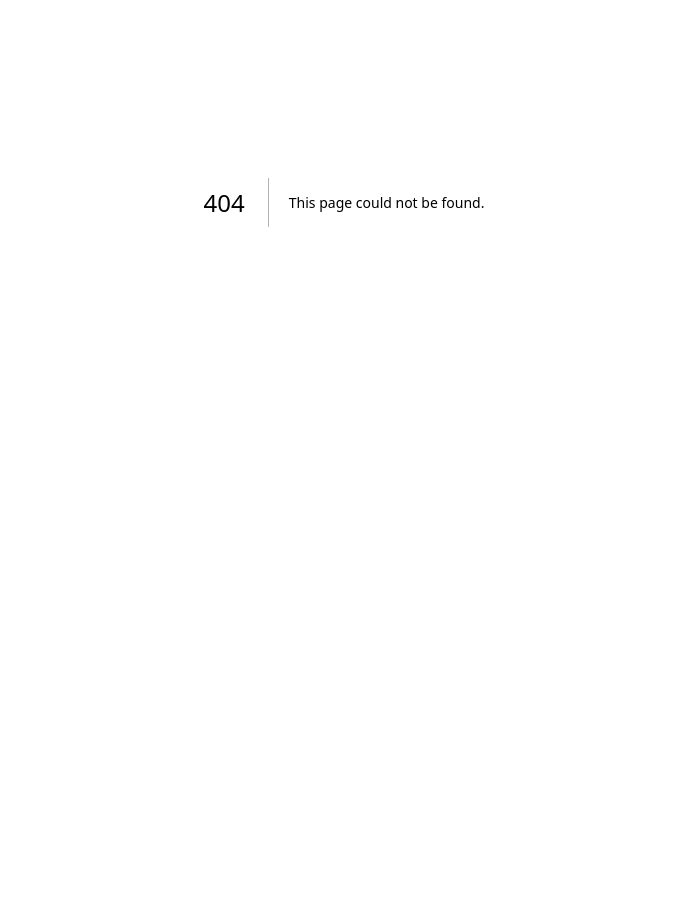
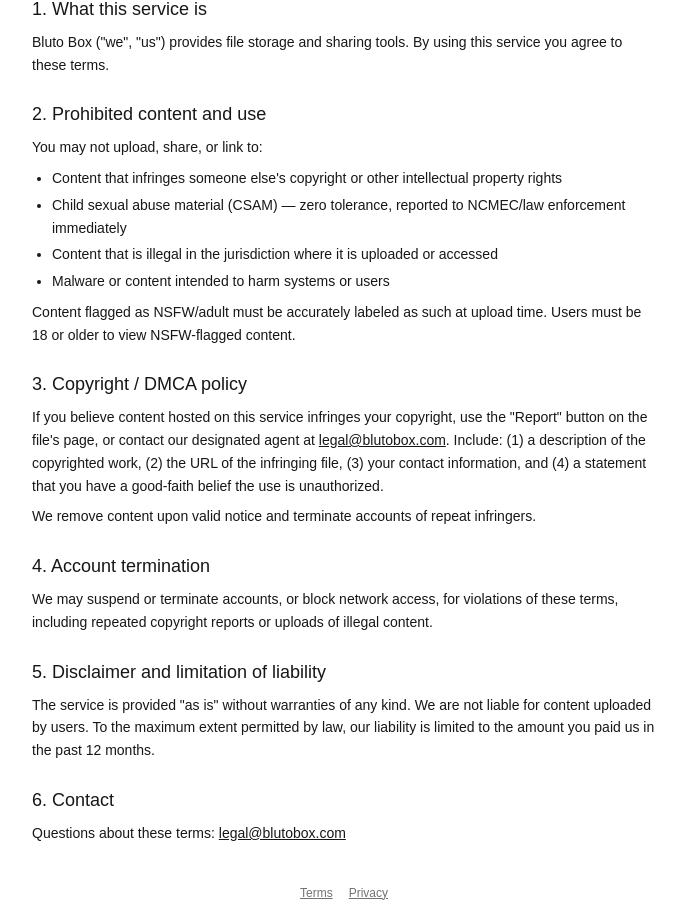
Before and after one commit to azrxc/blutobox, a Next.js app: page /terms in a window 1280 px wide. Before the commit this address had no page. Shown: the part 198-1115 px from the top of the page, without its empty margins (296-981 px from the left). Before the commit the page ends 800 px from the top, so only its background shows below. Built offline with nearby package versions, Linux system fonts and the light colour scheme.

Commit message:
Add ToS/Privacy pages, signup agreement checkbox, footer nav, launch checklist

```diff
--- a/src/app/layout.tsx
+++ b/src/app/layout.tsx
@@ -1,5 +1,6 @@
 import type { Metadata } from "next";
 import { Geist, Geist_Mono } from "next/font/google";
+import Link from "next/link";
 import "./globals.css";
 import { Providers } from "./providers";
 
@@ -14,8 +15,8 @@
 });
 
 export const metadata: Metadata = {
-  title: "Create Next App",
-  description: "Generated by create next app",
+  title: "Bluto Box",
+  description: "Upload and share files.",
 };
 
 export default function RootLayout({
@@ -30,6 +31,10 @@
     >
       <body className="min-h-full flex flex-col">
         <Providers>{children}</Providers>
+        <footer className="flex justify-center gap-4 p-4 text-xs text-neutral-500">
+          <Link href="/terms" className="underline">Terms</Link>
+          <Link href="/privacy" className="underline">Privacy</Link>
+        </footer>
       </body>
     </html>
   );
--- /dev/null
+++ b/src/app/privacy/page.tsx
@@ -0,0 +1,57 @@
+export default function PrivacyPage() {
+  return (
+    <main className="mx-auto max-w-2xl flex-1 space-y-6 p-6 text-sm leading-relaxed">
+      <div className="rounded border border-yellow-400 bg-yellow-50 p-3 text-xs text-yellow-800 dark:bg-yellow-950/20 dark:text-yellow-200">
+        Template — replace placeholder details below and have this reviewed by a lawyer before public launch.
+      </div>
+
+      <h1 className="text-2xl font-semibold">Privacy Policy</h1>
+      <p className="text-neutral-500">Last updated: [DATE]</p>
+
+      <section className="space-y-2">
+        <h2 className="text-lg font-medium">1. What we collect</h2>
+        <ul className="list-disc space-y-1 pl-5">
+          <li>Account info: email address, hashed password</li>
+          <li>Uploaded files and their metadata (filename, size, type)</li>
+          <li>The IP address of uploaders, used for abuse prevention and rate limiting</li>
+          <li>Payment information for Pro subscriptions, handled entirely by Stripe — we never see your card number</li>
+        </ul>
+      </section>
+
+      <section className="space-y-2">
+        <h2 className="text-lg font-medium">2. Why we collect it</h2>
+        <p>
+          Uploader IP addresses are retained to detect and block abuse (e.g. repeated copyright infringement or
+          illegal content uploads) and are shared with law enforcement only when legally required or in response to a
+          valid legal request.
+        </p>
+      </section>
+
+      <section className="space-y-2">
+        <h2 className="text-lg font-medium">3. Third parties we use</h2>
+        <ul className="list-disc space-y-1 pl-5">
+          <li>Backblaze B2 — file storage</li>
+          <li>Neon — database hosting</li>
+          <li>Stripe — payment processing</li>
+          <li>Resend — transactional email delivery</li>
+          <li>Upstash — rate limiting infrastructure</li>
+        </ul>
+      </section>
+
+      <section className="space-y-2">
+        <h2 className="text-lg font-medium">4. Your rights</h2>
+        <p>
+          You can request deletion of your account and associated files at any time by contacting{" "}
+          <a href="mailto:privacy@blutobox.com" className="underline">privacy@blutobox.com</a>.
+        </p>
+      </section>
+
+      <section className="space-y-2">
+        <h2 className="text-lg font-medium">5. Contact</h2>
+        <p>
+          Questions about this policy: <a href="mailto:privacy@blutobox.com" className="underline">privacy@blutobox.com</a>
+        </p>
+      </section>
+    </main>
+  );
+}
--- a/src/app/register/page.tsx
+++ b/src/app/register/page.tsx
@@ -11,9 +11,14 @@
   const [error, setError] = useState<string | null>(null);
   const [submitted, setSubmitted] = useState(false);
   const [loading, setLoading] = useState(false);
+  const [agreed, setAgreed] = useState(false);
 
   async function handleSubmit(e: React.FormEvent) {
     e.preventDefault();
+    if (!agreed) {
+      setError("You must agree to the Terms and Privacy Policy");
+      return;
+    }
     setError(null);
     setLoading(true);
 
@@ -80,6 +85,24 @@
             className="w-full rounded border px-3 py-2 text-sm"
           />
         </div>
+        <label className="flex items-start gap-2 text-xs text-neutral-500">
+          <input
+            type="checkbox"
+            checked={agreed}
+            onChange={(e) => setAgreed(e.target.checked)}
+            className="mt-0.5"
+          />
+          <span>
+            I agree to the{" "}
+            <Link href="/terms" className="underline" target="_blank">
+              Terms
+            </Link>{" "}
+            and{" "}
+            <Link href="/privacy" className="underline" target="_blank">
+              Privacy Policy
+            </Link>
+          </span>
+        </label>
         <button
           type="submit"
           disabled={loading}
--- /dev/null
+++ b/src/app/terms/page.tsx
@@ -0,0 +1,73 @@
+export default function TermsPage() {
+  return (
+    <main className="mx-auto max-w-2xl flex-1 space-y-6 p-6 text-sm leading-relaxed">
+      <div className="rounded border border-yellow-400 bg-yellow-50 p-3 text-xs text-yellow-800 dark:bg-yellow-950/20 dark:text-yellow-200">
+        Template — replace placeholder details below and have this reviewed by a lawyer before public launch.
+      </div>
+
+      <h1 className="text-2xl font-semibold">Terms of Service</h1>
+      <p className="text-neutral-500">Last updated: [DATE]</p>
+
+      <section className="space-y-2">
+        <h2 className="text-lg font-medium">1. What this service is</h2>
+        <p>
+          Bluto Box (&quot;we&quot;, &quot;us&quot;) provides file storage and sharing tools. By using
+          this service you agree to these terms.
+        </p>
+      </section>
+
+      <section className="space-y-2">
+        <h2 className="text-lg font-medium">2. Prohibited content and use</h2>
+        <p>You may not upload, share, or link to:</p>
+        <ul className="list-disc space-y-1 pl-5">
+          <li>Content that infringes someone else&apos;s copyright or other intellectual property rights</li>
+          <li>Child sexual abuse material (CSAM) — zero tolerance, reported to NCMEC/law enforcement immediately</li>
+          <li>Content that is illegal in the jurisdiction where it is uploaded or accessed</li>
+          <li>Malware or content intended to harm systems or users</li>
+        </ul>
+        <p>
+          Content flagged as NSFW/adult must be accurately labeled as such at upload time.
+          Users must be 18 or older to view NSFW-flagged content.
+        </p>
+      </section>
+
+      <section className="space-y-2">
+        <h2 className="text-lg font-medium">3. Copyright / DMCA policy</h2>
+        <p>
+          If you believe content hosted on this service infringes your copyright, use the &quot;Report&quot; button
+          on the file&apos;s page, or contact our designated agent at{" "}
+          <a href="mailto:legal@blutobox.com" className="underline">legal@blutobox.com</a>. Include: (1) a description
+          of the copyrighted work, (2) the URL of the infringing file, (3) your contact information, and (4) a statement
+          that you have a good-faith belief the use is unauthorized.
+        </p>
+        <p>
+          We remove content upon valid notice and terminate accounts of repeat infringers.
+        </p>
+      </section>
+
+      <section className="space-y-2">
+        <h2 className="text-lg font-medium">4. Account termination</h2>
+        <p>
+          We may suspend or terminate accounts, or block network access, for violations of these terms, including
+          repeated copyright reports or uploads of illegal content.
+        </p>
+      </section>
+
+      <section className="space-y-2">
+        <h2 className="text-lg font-medium">5. Disclaimer and limitation of liability</h2>
+        <p>
+          The service is provided &quot;as is&quot; without warranties of any kind. We are not liable for content
+          uploaded by users. To the maximum extent permitted by law, our liability is limited to the amount you paid
+          us in the past 12 months.
+        </p>
+      </section>
+
+      <section className="space-y-2">
+        <h2 className="text-lg font-medium">6. Contact</h2>
+        <p>
+          Questions about these terms: <a href="mailto:legal@blutobox.com" className="underline">legal@blutobox.com</a>
+        </p>
+      </section>
+    </main>
+  );
+}
```
Also changed, not shown: 1 other file (tests, documents, lock files or other folders).
